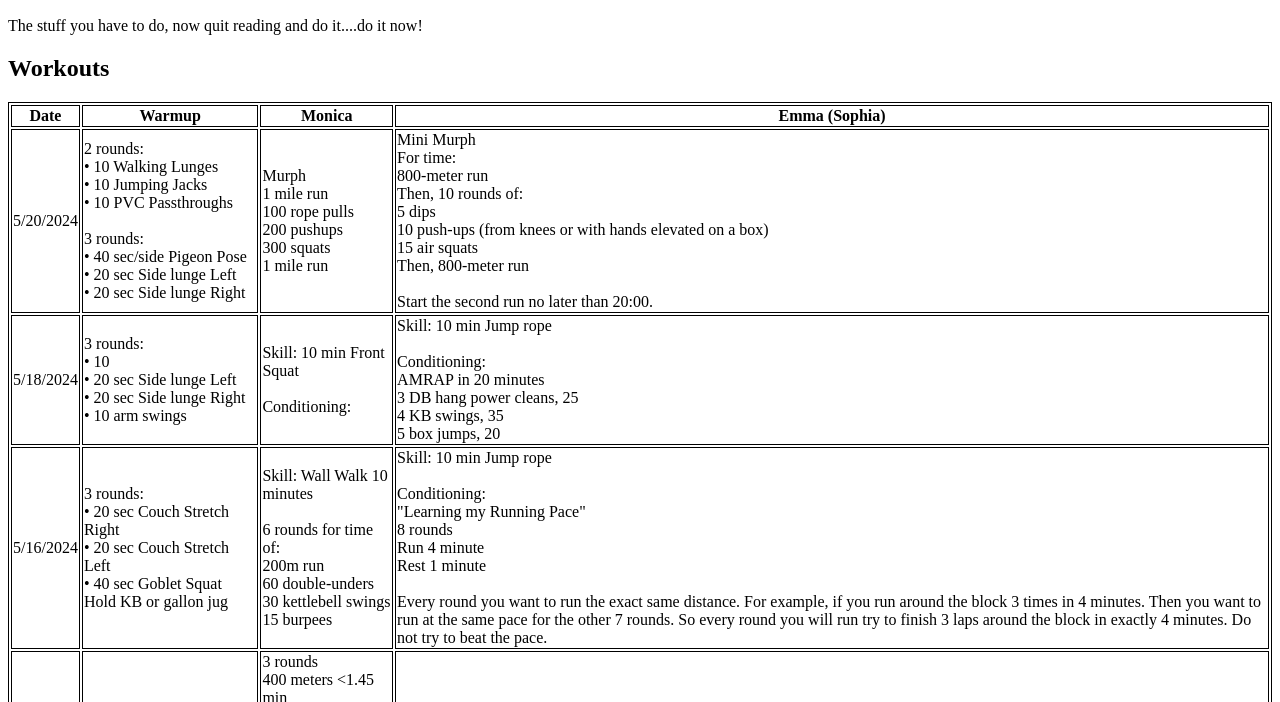
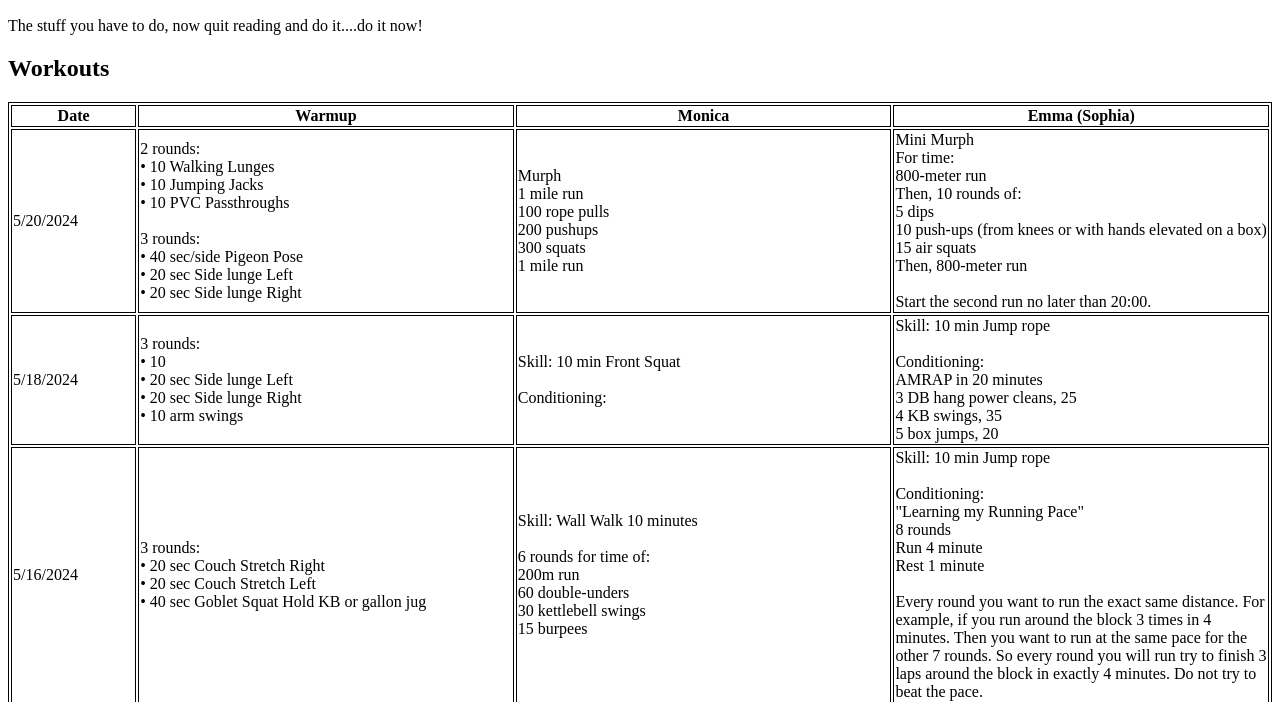
Before and after one commit to doglogh/Fit, a plain HTML site: page index.html in a window 1280 px wide. Shown: the part 96-798 px from the top of the page. Drawn offline with Linux system fonts and the light colour scheme.

Commit message:
Update index.html

```diff
--- a/index.html
+++ b/index.html
@@ -17,10 +17,10 @@ table, th, td {
             <table style="width:100%">
   <thead>
   <tr>
-    <th class="tg-0lax">Date</th>
-    <th class="tg-0lax">Warmup</th>
-    <th class="tg-0lax">Monica</th>
-    <th class="tg-0lax">Emma (Sophia)</th>
+    <th class="tg-0lax"style="width:10%">Date</th>
+    <th class="tg-0lax"style="width:30%">Warmup</th>
+    <th class="tg-0lax"style="width:30%">Monica</th>
+    <th class="tg-0lax" style="width:30%">Emma (Sophia)</th>
   </tr>
 </thead>
 <tbody>
@@ -40,7 +40,10 @@ table, th, td {
     <td class="tg-0lax">5/16/2024</td>
     <td class="tg-0lax">3 rounds:<br>• 20 sec Couch Stretch Right<br>• 20 sec Couch Stretch Left<br>• 40 sec Goblet Squat Hold KB or gallon jug</td>
     <td class="tg-0lax">Skill: Wall Walk 10 minutes<br><br>6 rounds for time of:<br>200m run<br>60 double-unders<br>30 kettlebell swings<br>15 burpees</td>
-    <td class="tg-0lax">Skill: 10 min Jump rope<br><br>Conditioning: <br>"Learning my Running Pace"<br>8 rounds<br>Run 4 minute<br>Rest 1 minute<br><br>Every round you want to run the exact same distance. For example, if you run around the block 3 times in 4 minutes. Then you want to run at the same pace for the other 7 rounds. So every round you will run try to finish 3 laps around the block in exactly 4 minutes. Do not try to beat the pace.</td>
+    <td class="tg-0lax">Skill: 10 min Jump rope<br><br>Conditioning: <br>"Learning my Running Pace"<br>8 rounds<br>Run 4 minute<br>Rest 1 minute<br><br>Every round you want to run the exact same distance. For example, if you run around the block 3 times in 4 minutes.
+    Then you want to run at the same pace for the other 7 rounds.
+    So every round you will run try to finish 3 laps around the block in exactly 4 minutes.
+    Do not try to beat the pace.</td>
   </tr>
   <tr>
     <td class="tg-0lax">5/14/2024</td>
```
